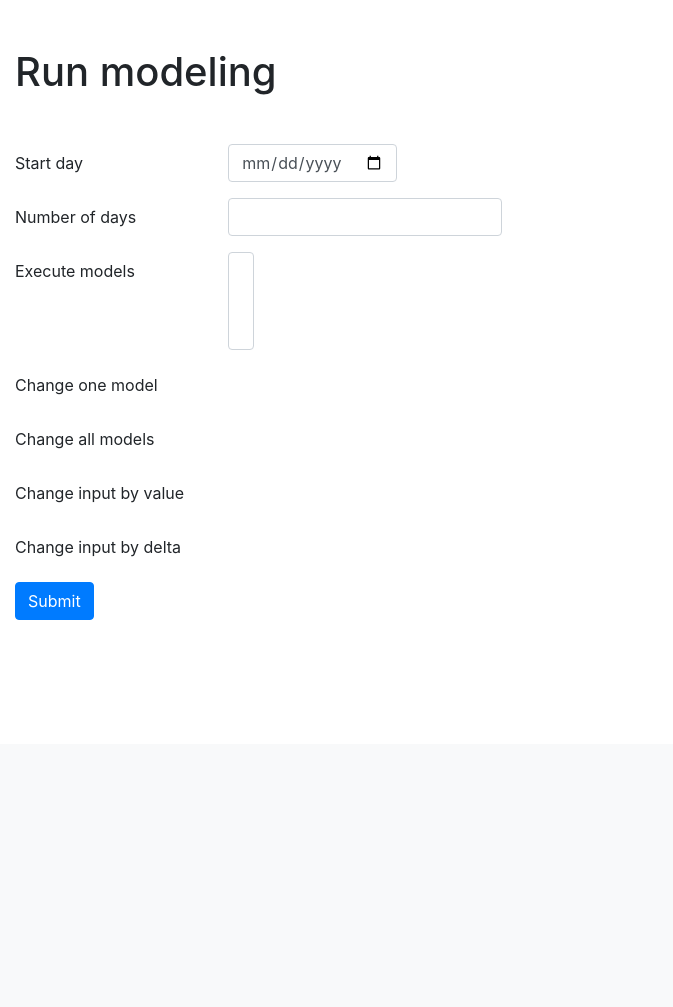
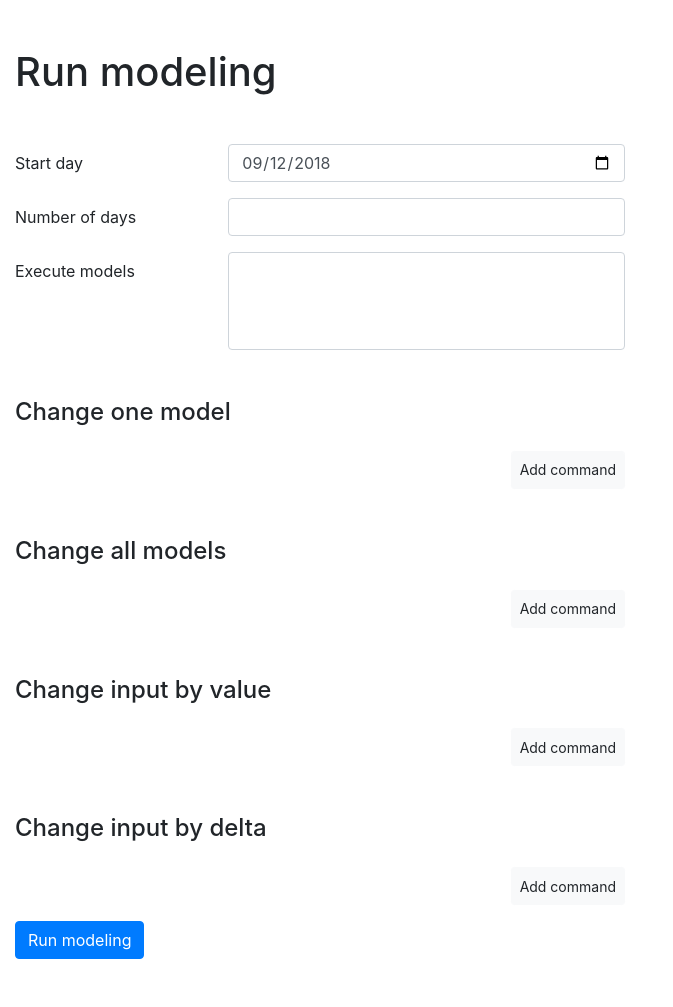
Before and after one commit to gkond/ecomod, a Flask app: template templates/run.html in a window 1280 px wide. Shown: the part 56-1063 px from the top of the page, without its empty margins (0-673 px from the left). Before the commit the page ends 676 px from the top, so only its background shows below. Run offline with Flask 2, Linux system fonts and the light colour scheme; the template is opened without the code that fills it: values that come from a table or form of the project are taken from there, others are empty; some libraries are stand-ins or nearby versions.

Commit message:
form layout with add/remove buttons

```diff
--- a/app.py
+++ b/app.py
@@ -1,4 +1,4 @@
-from flask import Flask, render_template
+from flask import Flask, render_template, request, jsonify
 from flask_bootstrap import Bootstrap
 from flask_wtf import FlaskForm
 from wtforms import IntegerField, FloatField, DateField, SelectField, \
@@ -7,6 +7,9 @@ from datetime import datetime
 import os.path
 import json
 import re
+import pprint
+
+pp = pprint.PrettyPrinter(indent=4)
 
 app = Flask(__name__)
 app.config['SECRET_KEY'] = 'secret'
@@ -106,25 +109,25 @@ class ChangeOneModelForm(FlaskForm):
     def __init__(self, csrf_enabled=False, *args, **kwargs):
         super(ChangeOneModelForm, self).__init__(csrf_enabled=csrf_enabled, *args, **kwargs)
 
-    model = NoValidationSelectField('Model', [validators.required()], choices=[])
-    input_initial = NoValidationSelectField('Initial input', [validators.required()], choices=[])
-    input_final = NoValidationSelectField('Final input', [validators.required()], choices=[])
+    model_system_name = NoValidationSelectField('Model', [validators.required()], choices=[])
+    input_source_initial = NoValidationSelectField('Initial input', [validators.required()], choices=[])
+    input_source_final = NoValidationSelectField('Final input', [validators.required()], choices=[])
 
 
 class ChangeAllModelsForm(FlaskForm):
     def __init__(self, csrf_enabled=False, *args, **kwargs):
         super(ChangeAllModelsForm, self).__init__(csrf_enabled=csrf_enabled, *args, **kwargs)
 
-    input_initial = NoValidationSelectField('Initial input', [validators.required()], choices=[])
-    input_final = NoValidationSelectField('Final input', [validators.required()], choices=[])
+    input_source_initial = NoValidationSelectField('Initial input', [validators.required()], choices=[])
+    input_source_final = NoValidationSelectField('Final input', [validators.required()], choices=[])
 
 
 class ChangeInputNewValue(FlaskForm):
     def __init__(self, csrf_enabled=False, *args, **kwargs):
         super(ChangeInputNewValue, self).__init__(csrf_enabled=csrf_enabled, *args, **kwargs)
 
-    input_initial = NoValidationSelectField('Initial input', [validators.required()], choices=[])
-    start_day = DateField('Start day', [validators.required()], '%Y-%m-%d')
+    input_source_initial = NoValidationSelectField('Initial input', [validators.required()], choices=[])
+    start_day = DateField('Start day', [validators.required()], '%Y-%m-%d', default=datetime.today())
     number_of_days = IntegerField('Number of days', [validators.required()])
     new_value = FloatField('Delta', [validators.required()])
 
@@ -133,14 +136,14 @@ class ChangeInputAddDelta(FlaskForm):
     def __init__(self, csrf_enabled=False, *args, **kwargs):
         super(ChangeInputAddDelta, self).__init__(csrf_enabled=csrf_enabled, *args, **kwargs)
 
-    input_initial = NoValidationSelectField('Initial input', [validators.required()], choices=[])
-    start_day = DateField('Start day', [validators.required()], '%Y-%m-%d')
+    input_source_initial = NoValidationSelectField('Initial input', [validators.required()], choices=[])
+    start_day = DateField('Start day', [validators.required()], '%Y-%m-%d', default=datetime.today())
     number_of_days = IntegerField('Number of days', [validators.required()])
     delta = FloatField('New Value', [validators.required()])
 
 
 class RunForm(FlaskForm):
-    start_day = DateField('Start day', [validators.required()], '%Y-%m-%d')
+    start_day = DateField('Start day', [validators.required()], '%Y-%m-%d', default=datetime.today())
     number_of_days = IntegerField('Number of days', [validators.required()])
     exe_models = SelectMultipleField('Execute models', [validators.required()])
     change_input_series_one_model = FieldList(FormField(ChangeOneModelForm), min_entries=0)
@@ -149,137 +152,179 @@ class RunForm(FlaskForm):
     change_timeseries_value_several_days_add_delta = FieldList(FormField(ChangeInputAddDelta), min_entries=0)
 
 
+def get_models_choices():
+    models = load_json('models.json')
+    return [
+        (model['model_system_name'], model['model_name_user'] + ':' + model['author'])
+        for model in models
+    ]
+
+
+def get_inputs_choices_by_model(name):
+    models = load_json('models.json')
+    model = next(item for item in models if item['model_system_name'] == name)
+    return [(
+        value['series_name_system'],
+        value['series_name_system'] + ':' + value['series_name_user']
+    ) for key, value in model['inputs'].iteritems()]
+
+
+def get_inputs_choices():
+    models = load_json('models.json')
+    inputs_by_models = [get_inputs_choices_by_model(model['model_system_name']) for model in models]
+    return [item for inputs in inputs_by_models for item in inputs]
+
+
+# returns list of commands of form data
+def get_commands(form):
+    result = []
+    for field in form:
+        if field.name == 'start_day':
+            result.append({'command': field.name, 'start_day': str(field.data)})
+        elif field.name == 'number_of_days':
+            result.append({'command': field.name, 'number_of_days': field.data})
+        elif field.name == 'exe_models':
+            result.append({'command': field.name, 'include': field.data})
+        elif field.name == 'change_input_series_one_model':
+            for entry in field.entries:
+                result.append({
+                    'command': field.name,
+                    'model_system_name': entry.model_system_name.data,
+                    'input_source_initial': entry.input_source_initial.data,
+                    'input_source_final': entry.input_source_final.data
+                })
+        elif field.name == 'change_input_series_all_models':
+            for entry in field.entries:
+                result.append({
+                    'command': field.name,
+                    'input_source_initial': entry.input_source_initial.data,
+                    'input_source_final': entry.input_source_final.data
+                })
+        elif field.name == 'change_timeseries_value_several_days':
+            for entry in field.entries:
+                result.append({
+                    'command': field.name,
+                    'input_source_initial': entry.input_source_initial.data,
+                    'start_day': str(entry.start_day.data),
+                    'number_of_days': entry.number_of_days.data,
+                    'new_value': entry.new_value.data
+                })
+        elif field.name == 'change_timeseries_value_several_days_add_delta':
+            for entry in field.entries:
+                result.append({
+                    'command': field.name,
+                    'input_source_initial': entry.input_source_initial.data,
+                    'start_day': str(entry.start_day.data),
+                    'number_of_days': entry.number_of_days.data,
+                    'delta': entry.delta.data
+                })
+
+    return result
+
+
+# creates flask form using data from request.data if any
+def get_run_form():
+    run_form = RunForm()
+    # dynamically fill list or select options for available models
+    run_form.exe_models.choices = get_models_choices()
+    return run_form
+
+
+# updates form with defaults from given commands
+def set_form_defaults(form, commands):
+    def get_command(command_name):
+        return [item for item in commands if item['command'] == command_name]
+
+    # set default values for single fields
+    if get_command('start_day'):
+        form.start_day.data = datetime.strptime(get_command('start_day')[0]['start_day'], '%Y-%m-%d')
+    if get_command('number_of_days'):
+        form.number_of_days.data = get_command('number_of_days')[0]['number_of_days']
+    if get_command('exe_models'):
+        form.exe_models.data = get_command('exe_models')[0]['include']
+
+    # set default values for compound fields
+    # TODO: avoid ifs, use if request.get instead
+    if not form.change_input_series_one_model:
+        for command in get_command('change_input_series_one_model'):
+            form.change_input_series_one_model.append_entry()
+    if not form.change_input_series_all_models:
+        for command in get_command('change_input_series_all_models'):
+            form.change_input_series_all_models.append_entry()
+    if not form.change_timeseries_value_several_days:
+        for command in get_command('change_timeseries_value_several_days'):
+            form.change_timeseries_value_several_days.append_entry()
+    if not form.change_timeseries_value_several_days_add_delta:
+        for command in get_command('change_timeseries_value_several_days_add_delta'):
+            form.change_timeseries_value_several_days_add_delta.append_entry()
+
+    default_day = datetime.today().strftime('%Y-%m-%d')
+    for index, command in enumerate(get_command('change_input_series_one_model')):
+        sub_form = form.change_input_series_one_model[index]
+        sub_form.model_system_name.choices = get_models_choices()
+        sub_form.model_system_name.data = command.get('model_system_name', '')
+        sub_form.input_source_initial.choices = get_inputs_choices()
+        sub_form.input_source_initial.data = command.get('input_source_initial', '')
+        sub_form.input_source_final.choices = get_inputs_choices()
+        sub_form.input_source_final.data = command.get('input_source_final', '')
+    for index, command in enumerate(get_command('change_input_series_all_models')):
+        sub_form = form.change_input_series_all_models[index]
+        sub_form.input_source_initial.choices = get_inputs_choices()
+        sub_form.input_source_initial.data = command.get('input_source_initial', '')
+        sub_form.input_source_final.choices = get_inputs_choices()
+        sub_form.input_source_final.data = command.get('input_source_final', '')
+    for index, command in enumerate(get_command('change_timeseries_value_several_days')):
+        sub_form = form.change_timeseries_value_several_days[index]
+        sub_form.input_source_initial.choices = get_inputs_choices()
+        sub_form.input_source_initial.data = command.get('input_source_initial', '')
+        sub_form.start_day.data = datetime.strptime(command.get('start_day', default_day), '%Y-%m-%d')
+        sub_form.number_of_days.data = command.get('number_of_days', '')
+        sub_form.new_value.data = command.get('new_value', '')
+    for index, command in enumerate(get_command('change_timeseries_value_several_days_add_delta')):
+        sub_form = form.change_timeseries_value_several_days_add_delta[index]
+        sub_form.input_source_initial.choices = get_inputs_choices()
+        sub_form.input_source_initial.data = command.get('input_source_initial', '')
+        sub_form.start_day.data = datetime.strptime(command.get('start_day', default_day), '%Y-%m-%d')
+        sub_form.number_of_days.data = command.get('number_of_days', '')
+        sub_form.delta.data = command.get('delta', '')
+
+
 @app.route('/run', methods=['GET', 'POST'])
 def view_run():
-    models = load_json('models.json')
-
-    def get_models_choices():
-        return [
-            (model['model_system_name'], model['model_name_user'] + ':' + model['author'])
-            for model in models
-        ]
-
-    def get_inputs_choices_by_model(name):
-        model = next(item for item in models if item['model_system_name'] == name)
-        return [(
-            value['series_name_system'],
-            value['series_name_system'] + ':' + value['series_name_user']
-        ) for key, value in model['inputs'].iteritems()]
-
-    def get_inputs_choices():
-        inputs_by_models = [get_inputs_choices_by_model(model['model_system_name']) for model in models]
-        return [item for inputs in inputs_by_models for item in inputs]
-
-    run_form = RunForm()
-    run_form.exe_models.choices = get_models_choices()
+    run_form = get_run_form()
 
     if run_form.validate_on_submit():
-        def get_commands(form):
-            result = []
-            for field in form:
-                if field.name == 'start_day':
-                    result.append({'command': field.name, 'start_day': str(field.data)})
-                elif field.name == 'number_of_days':
-                    result.append({'command': field.name, 'number_of_days': field.data})
-                elif field.name == 'exe_models':
-                    result.append({'command': field.name, 'include': field.data})
-                elif field.name == 'change_input_series_one_model':
-                    for entry in field.entries:
-                        result.append({
-                            'command': field.name,
-                            'model': entry.model.data,
-                            'input_initial': entry.input_initial.data,
-                            'input_final': entry.input_final.data
-                        })
-                elif field.name == 'change_input_series_all_models':
-                    for entry in field.entries:
-                        result.append({
-                            'command': field.name,
-                            'input_initial': entry.input_initial.data,
-                            'input_final': entry.input_final.data
-                        })
-                elif field.name == 'change_timeseries_value_several_days':
-                    for entry in field.entries:
-                        result.append({
-                            'command': field.name,
-                            'input_initial': entry.input_initial.data,
-                            'start_day': str(entry.start_day.data),
-                            'number_of_days': entry.number_of_days.data,
-                            'new_value': entry.new_value.data
-                        })
-                elif field.name == 'change_timeseries_value_several_days_add_delta':
-                    for entry in field.entries:
-                        result.append({
-                            'command': field.name,
-                            'input_initial': entry.input_initial.data,
-                            'start_day': str(entry.start_day.data),
-                            'number_of_days': entry.number_of_days.data,
-                            'delta': entry.delta.data
-                        })
-
-            return result
-
         commands = get_commands(run_form)
         # TODO: run modeling with commands
-
         return render_template('run_success.html', commands=json.dumps(commands, sort_keys=True, indent=4))
 
-    # get default values
-    default_state = load_json('run.json')
-
-    def get_state_value(command_name):
-        return [item for item in default_state if item['command'] == command_name]
-
-    # set default values for single fields
-    run_form.start_day.data = datetime.strptime(get_state_value('start_day')[0]['start_day'], '%Y-%m-%d')
-    run_form.number_of_days.data = get_state_value('number_of_days')[0]['number_of_days']
-    run_form.exe_models.data = get_state_value('exe_models')[0]['include']
-
-    # set default values for compound fields
-    if not run_form.change_input_series_one_model:
-        for command in get_state_value('change_input_series_one_model'):
-            run_form.change_input_series_one_model.append_entry()
-    if not run_form.change_input_series_all_models:
-        for command in get_state_value('change_input_series_all_models'):
-            run_form.change_input_series_all_models.append_entry()
-    if not run_form.change_timeseries_value_several_days:
-        for command in get_state_value('change_timeseries_value_several_days'):
-            run_form.change_timeseries_value_several_days.append_entry()
-    if not run_form.change_timeseries_value_several_days_add_delta:
-        for command in get_state_value('change_timeseries_value_several_days_add_delta'):
-            run_form.change_timeseries_value_several_days_add_delta.append_entry()
-
-    for index, command in enumerate(get_state_value('change_input_series_one_model')):
-        sub_form = run_form.change_input_series_one_model[index]
-        sub_form.model.choices = get_models_choices()
-        sub_form.model.data = command['model_system_name']
-        sub_form.input_initial.choices = get_inputs_choices()
-        sub_form.input_initial.data = command['input_source_initial']
-        sub_form.input_final.choices = get_inputs_choices()
-        sub_form.input_final.data = command['input_source_final']
-    for index, command in enumerate(get_state_value('change_input_series_all_models')):
-        sub_form = run_form.change_input_series_all_models[index]
-        sub_form.input_initial.choices = get_inputs_choices()
-        sub_form.input_initial.data = command['input_source_initial']
-        sub_form.input_final.choices = get_inputs_choices()
-        sub_form.input_final.data = command['input_source_final']
-    for index, command in enumerate(get_state_value('change_timeseries_value_several_days')):
-        sub_form = run_form.change_timeseries_value_several_days[index]
-        sub_form.input_initial.choices = get_inputs_choices()
-        sub_form.input_initial.data = command['input_source_initial']
-        sub_form.start_day.data = datetime.strptime(command['start_day'], '%Y-%m-%d')
-        sub_form.number_of_days.data = command['number_of_days']
-        sub_form.new_value.data = command['new_value']
-    for index, command in enumerate(get_state_value('change_timeseries_value_several_days_add_delta')):
-        sub_form = run_form.change_timeseries_value_several_days_add_delta[index]
-        sub_form.input_initial.choices = get_inputs_choices()
-        sub_form.input_initial.data = command['input_source_initial']
-        sub_form.start_day.data = datetime.strptime(command['start_day'], '%Y-%m-%d')
-        sub_form.number_of_days.data = command['number_of_days']
-        sub_form.delta.data = command['delta']
+    commands = load_json('run.json')
+    set_form_defaults(run_form, commands)
 
     return render_template('run.html', form=run_form)
 
 
+@app.route('/run/command/add', methods=['POST'])
+def view_run_add():
+    field = request.args['field']
+    run_form = get_run_form()
+    run_form[field].append_entry()
+    commands = get_commands(run_form)
+    set_form_defaults(run_form, commands)
+
+    return render_template('run_form.html', form=run_form)
+
+
+@app.route('/run/command/remove', methods=['POST'])
+def view_run_remove():
+    field = request.args['field']
+    run_form = get_run_form()
+    run_form[field].pop_entry()
+    commands = get_commands(run_form)
+    set_form_defaults(run_form, commands)
+
+    return render_template('run_form.html', form=run_form)
+
+
 if __name__ == '__main__':
     app.run()
--- a/templates/_render_field.html
+++ b/templates/_render_field.html
@@ -1,7 +1,29 @@
+{% import "bootstrap/wtf.html" as wtf %}
+
+{% macro render_form(form) %}
+    <form method="post" action="/run" class="mt-5">
+        {{ render_field(form.start_day) }}
+        {{ render_field(form.number_of_days) }}
+        {{ render_field(form.exe_models) }}
+
+        {{ render_sub_form(form.change_input_series_one_model, 'Change one model') }}
+        {{ render_sub_form(form.change_input_series_all_models, 'Change all models') }}
+        {{ render_sub_form(form.change_timeseries_value_several_days, 'Change input by value') }}
+        {{ render_sub_form(form.change_timeseries_value_several_days_add_delta, 'Change input by delta') }}
+
+        {{ wtf.form_errors(form, hiddens="only") }}
+
+        <div class="form-group">
+            <button type="submit" class="btn btn-primary">Run modeling</button>
+        </div>
+        {{ form.hidden_tag() }}
+    </form>
+{% endmacro %}
+
 {% macro render_field(field) %}
     <div class="form-group row">
         <label for="{{ field.name }}" class="col-sm-2 col-form-label">{{ field.label.text }}</label>
-        <div class="col-auto">
+        <div class="col-4">
             {{ field(class_='form-control', **kwargs)|safe }}
             {% for error in field.errors %}
                 <div class="alert alert-danger mt-2">{{ error }}</div>
@@ -11,21 +33,43 @@
 {% endmacro %}
 
 {% macro render_sub_form(form, name) %}
-    <div class="form-group row">
-        <label class="col-sm-2 col-form-label">{{ name }}</label>
-        <div class="col-10">
-            {% for sub_form in form %}
+    <div class="form-group row mt-5">
+        <div class="col-6">
+            <h4>{{ name }}</h4>
+        </div>
+    </div>
+    {% for sub_form in form %}
+        <div class="form-group row">
+            <div class="col-6">
                 {% for field in sub_form %}
                     <div class="form-group row">
-                        <div class="col-2">
+                        <div class="col-4">
                             {{ field.label(class_='col-form-label') }}
                         </div>
-                        <div class="col-auto">
+                        <div class="col-8">
                             {{ field(class_='form-control', **kwargs)|safe }}
                         </div>
                     </div>
                 {% endfor %}
-            {% endfor %}
+            </div>
+            <div class="col-auto">
+                {% if loop.last %}
+                <button type="button" class="btn btn-light btn-sm form-control"
+                        data-command="remove" data-field="{{ form.name }}" data-index="{{ loop.index }}">
+                    ×
+                </button>
+                {% endif %}
+            </div>
+        </div>
+    {% endfor %}
+    <div class="form-group row">
+        <div class="col-6">
+            <div class="float-right">
+                <button type="button" class="btn btn-light btn-sm form-control"
+                        data-command="add" data-field="{{ form.name }}">
+                    Add command
+                </button>
+            </div>
         </div>
     </div>
 {% endmacro %}
--- a/templates/run.html
+++ b/templates/run.html
@@ -1,27 +1,49 @@
 {% extends "base.html" %}
-{% import "bootstrap/wtf.html" as wtf %}
-{% from "_render_field.html" import render_field, render_sub_form %}
+{% from "_render_field.html" import render_form %}
 
 {% block title %}
     Run modeling
 {% endblock %}
 
+{% block head %}
+    {{ super() }}
+    <script>
+        function updateForm(url) {
+            var data = $('form').serialize()
+            $.post({
+                url: url,
+                data: data,
+                success: function (html) {
+                    $('.form-wrap').empty().html(html)
+                },
+                error: function (error) {
+                    console.error(error)
+                }
+            })
+        }
+
+        function addCommand(e) {
+            var field = $(e.target).data('field')
+
+            updateForm('/run/command/add?field=' + field)
+        }
+
+        function removeCommand(e) {
+            var field = $(e.target).data('field')
+
+            updateForm('/run/command/remove?field=' + field)
+        }
+
+        $(function () {
+            $("body").on('click', 'button[data-command=add]', addCommand)
+            $("body").on('click', 'button[data-command=remove]', removeCommand)
+        })
+    </script>
+{% endblock %}
+
 {% block content %}
     <h1>Run modeling</h1>
-    <form method="post" action="/run" class="mt-5">
-        {{ render_field(form.start_day) }}
-        {{ render_field(form.number_of_days) }}
-        {{ render_field(form.exe_models) }}
-        {{ render_sub_form(form.change_input_series_one_model, 'Change one model') }}
-        {{ render_sub_form(form.change_input_series_all_models, 'Change all models') }}
-        {{ render_sub_form(form.change_timeseries_value_several_days, 'Change input by value') }}
-        {{ render_sub_form(form.change_timeseries_value_several_days_add_delta, 'Change input by delta') }}
-
-        {{ wtf.form_errors(form, hiddens="only") }}
-
-        <div class="form-group">
-            <button type="submit" class="btn btn-primary mb-2">Submit</button>
-        </div>
-        {{ form.hidden_tag() }}
-    </form>
+    <div class="form-wrap">
+        {{ render_form(form) }}
+    </div>
 {% endblock %}
--- /dev/null
+++ b/templates/run_form.html
@@ -0,0 +1,3 @@
+{% from "_render_field.html" import render_form %}
+
+{{ render_form(form) }}
```
